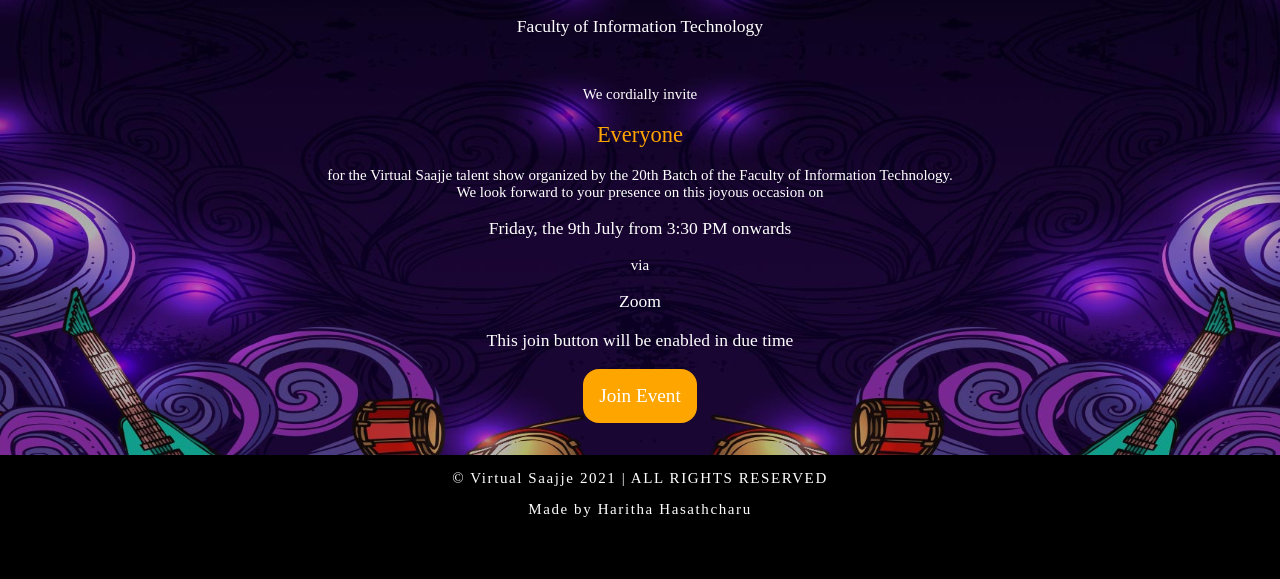
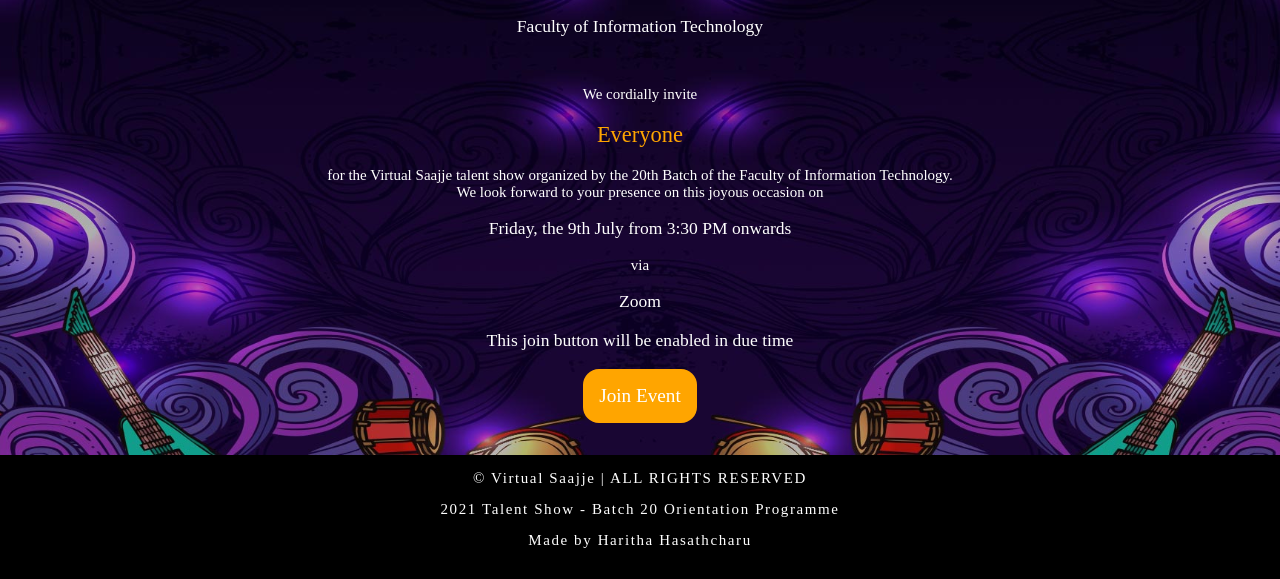
Before and after one commit to virtualsaajje/virtualsaajje.github.io, a plain HTML site: page index.html in a window 1280 px wide. Shown: the part 345-924 px from the top of the page. Before the commit the page ends 893 px from the top, so only its background shows below. Drawn offline with nearby package versions, Linux system fonts and the light colour scheme; a web font is replaced by a local one.

Commit message:
Update index.html

```diff
--- a/index.html
+++ b/index.html
@@ -48,7 +48,8 @@
 			<button>Join Event</button>
 			</div>
 			<footer>
-			<p>&copy Virtual Saajje 2021 | ALL RIGHTS RESERVED</p>
+			<p>&copy Virtual Saajje | ALL RIGHTS RESERVED</p>
+			<p>2021 Talent Show - Batch 20 Orientation Programme</p>
 			<p>Made by <a href="https://hasathcharu.com" target="_blank">Haritha Hasathcharu</a></p>
 			</footer>
 		</main>
```
